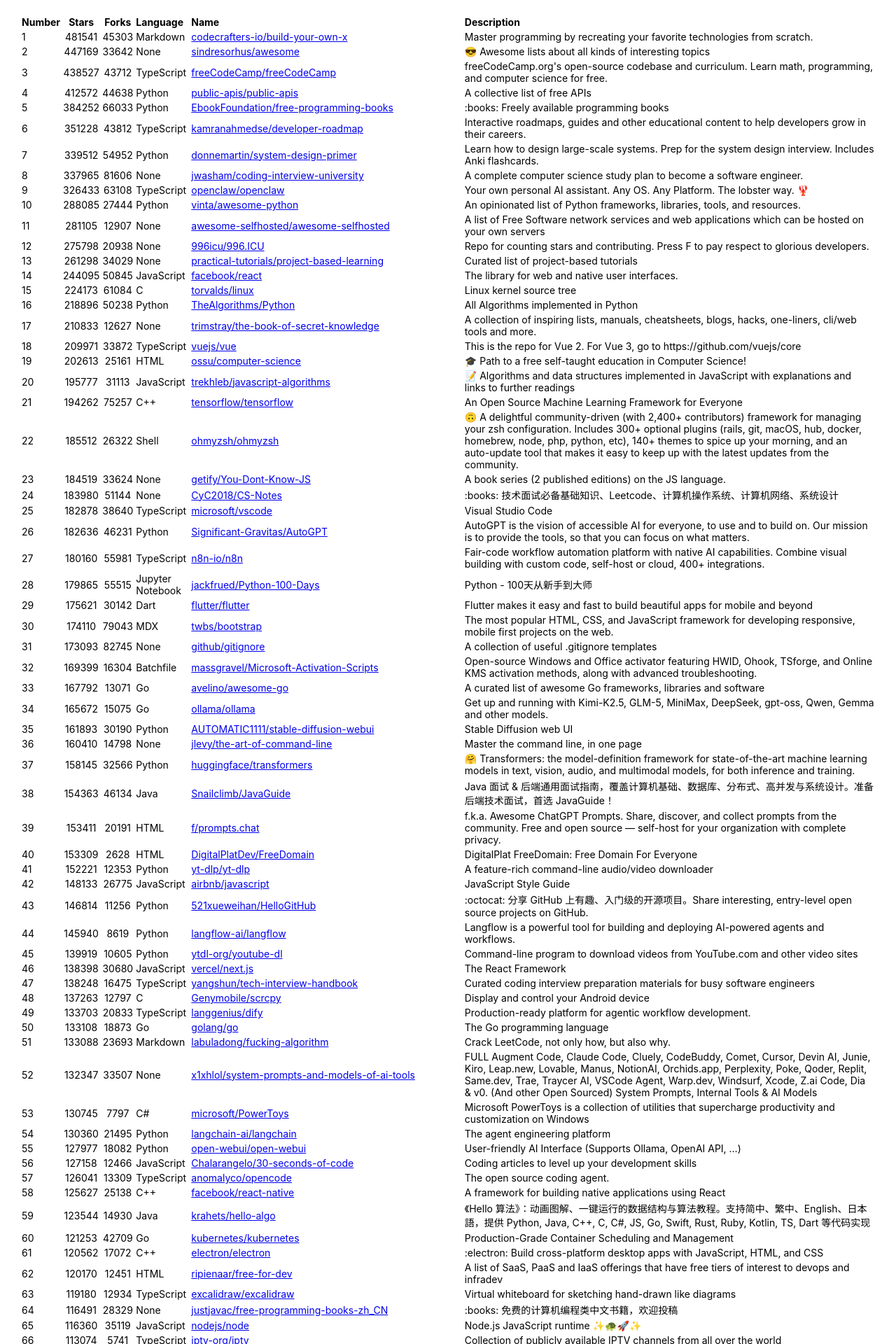
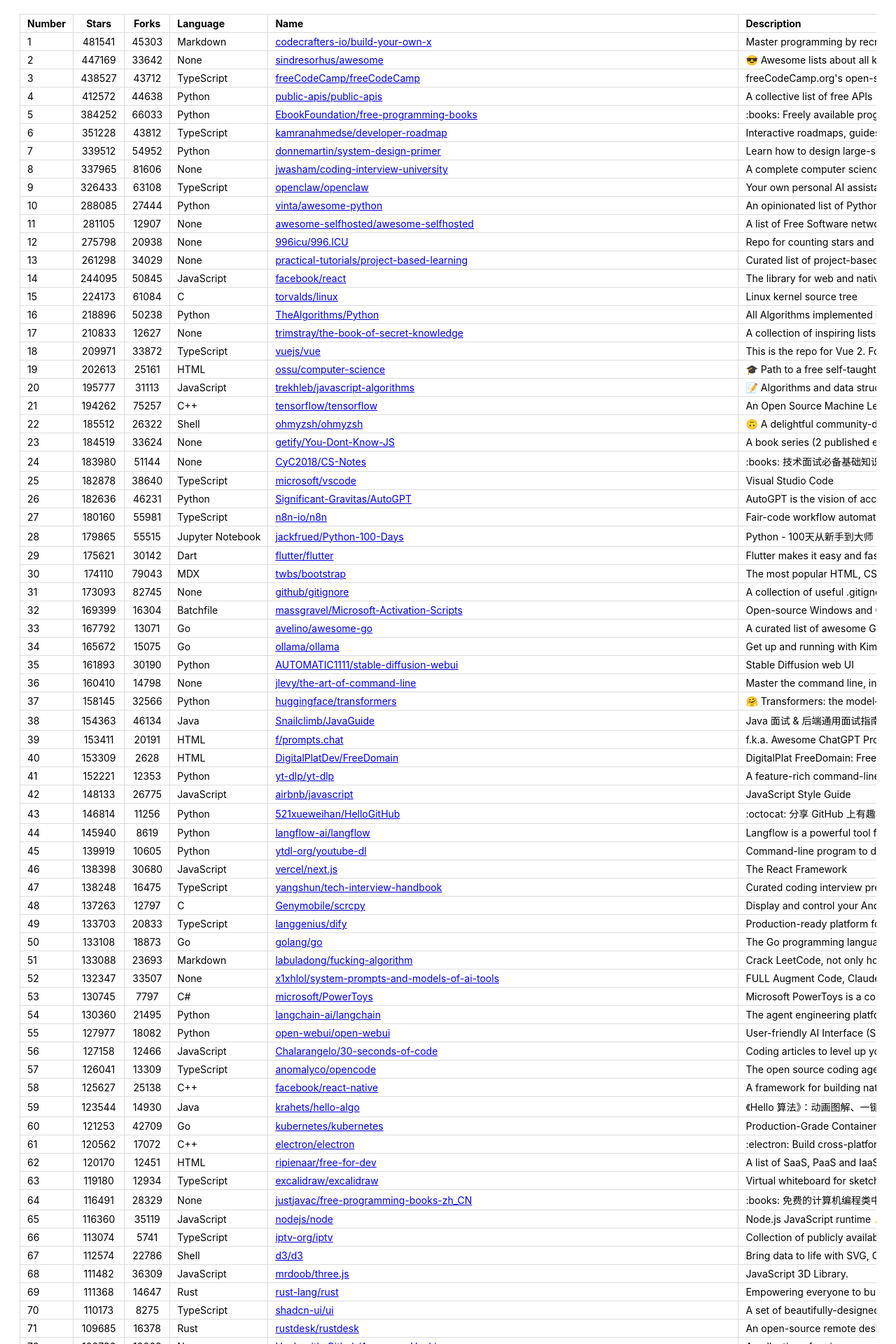
Before and after one commit to samuelllin/top_stars, a Jekyll site: the page built from table.md, in a window 1280 px wide. Shown: the top 1920 px of the page at 70% size. Built offline with Jekyll 4.4.1, drawn with Linux system fonts in a browser that asks for light colours; our own code applies the rules of GitHub Pages for plain Markdown files.

Commit message:
fix table

```diff
--- a/_layouts/default.html
+++ b/_layouts/default.html
@@ -9,6 +9,16 @@
     .wrapper {
       margin: 20px;
     }
+    table {
+      display: block;
+      overflow-x: auto;
+      white-space: nowrap;
+      border-collapse: collapse;
+    }
+    table th, table td {
+      padding: 4px 10px;
+      border: 1px solid #ddd;
+    }
   </style>
   <body>
     <main class="page-content" aria-label="Content">
```
